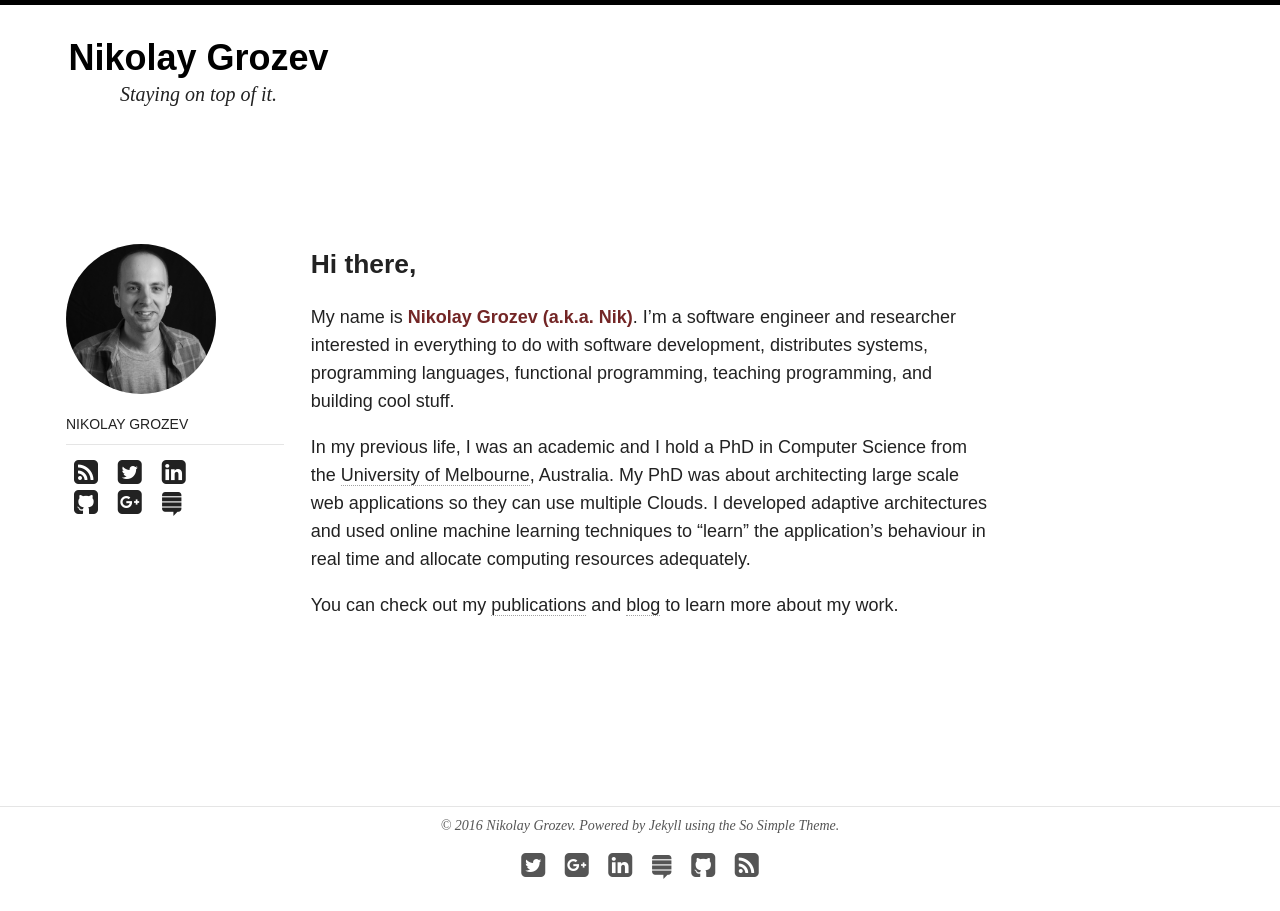
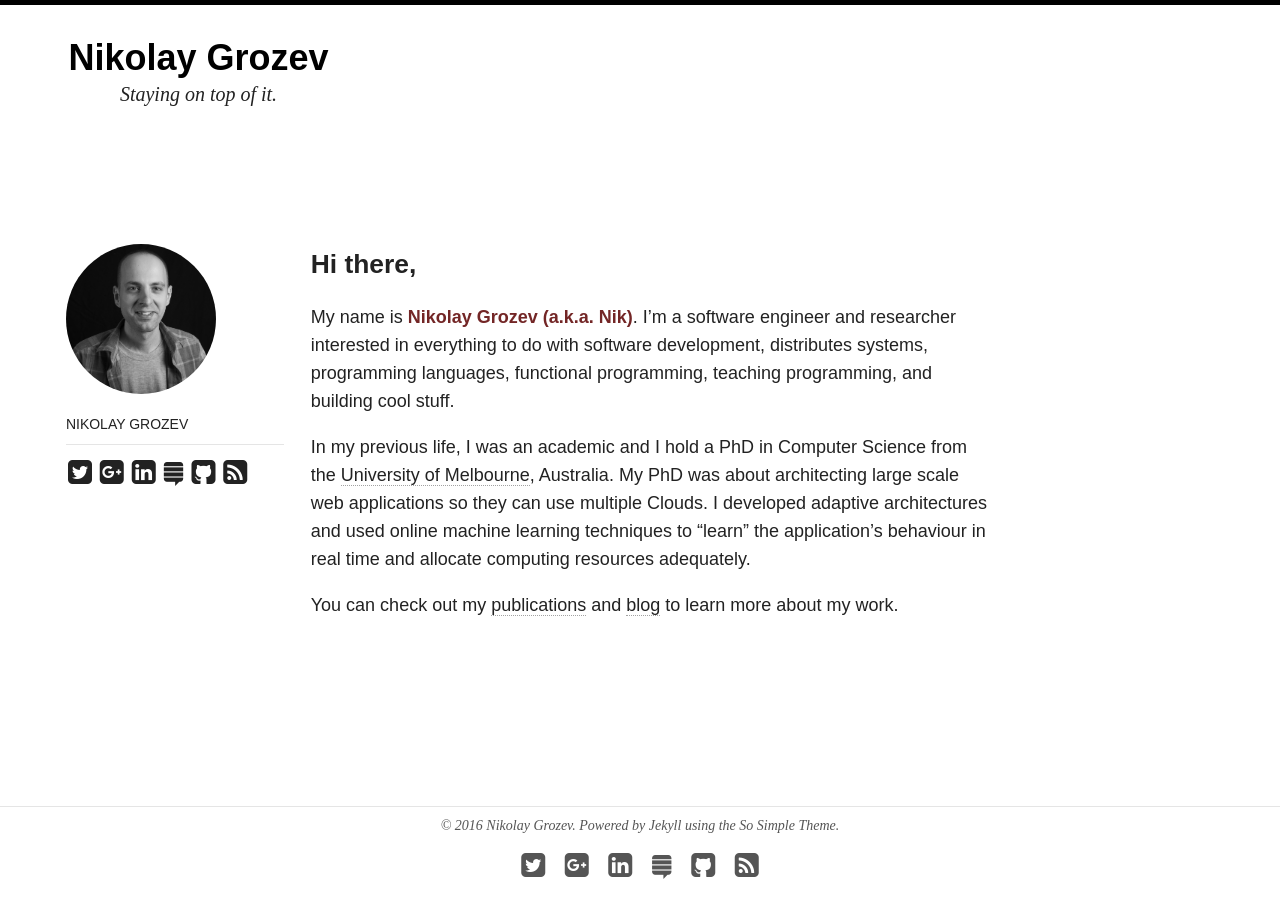
Before and after one commit to nikolayg/nikgrozev-website, a Jekyll site: the page built from index.md, in a window 1280 px wide. Built offline with Jekyll 4.4.1, drawn with Linux system fonts in a browser that asks for light colours; nearby versions of some CDN libraries.

Commit message:
Alligned the social media icons on the about page

```diff
--- a/_layouts/start-page.html
+++ b/_layouts/start-page.html
@@ -29,16 +29,18 @@
         <span class="author vcard"><span class="fn">{{ author.name }}</span></span>
 
         <div class="social-icons">
-          <div>
+          {% if site.owner.twitter %}<a href="https://twitter.com/{{ site.owner.twitter }}" title="{{ site.owner.name}} on Twitter" target="_blank"><i class="fa fa-twitter-square fa-2x"></i></a>{% endif %}
+          {% if site.owner.facebook %}<a href="https://facebook.com/{{ site.owner.facebook }}" title="{{ site.owner.name}} on Facebook" target="_blank"><i class="fa fa-facebook-square fa-2x"></i></a>{% endif %}
+          {% if site.owner.google.plus %}<a href="https://plus.google.com/+{{ site.owner.google.plus }}" title="{{ site.owner.name}} on Google+" target="_blank"><i class="fa fa-google-plus-square fa-2x"></i></a>{% endif %}
+          {% if site.owner.linkedin %}<a href="https://linkedin.com/in/{{ site.owner.linkedin }}" title="{{ site.owner.name}} on LinkedIn" target="_blank"><i class="fa fa-linkedin-square fa-2x"></i></a>{% endif %}
+          {% if site.owner.stackexchange %}<a href="{{ site.owner.stackexchange }}" title="{{ site.owner.name}} on StackExchange" target="_blank"><i class="fa fa-stack-exchange fa-2x"></i></a>{% endif %}
+          {% if site.owner.instagram %}<a href="https://instagram.com/{{ site.owner.instagram }}" title="{{ site.owner.name}} on Instagram" target="_blank"><i class="fa fa-instagram fa-2x"></i></a>{% endif %}
+          {% if site.owner.flickr %}<a href="https://www.flickr.com/photos/{{ site.owner.flickr }}" title="{{ site.owner.name}} on Flickr" target="_blank"><i class="fa fa-flickr fa-2x"></i></a>{% endif %}
+          {% if site.owner.github %}<a href="https://github.com/{{ site.owner.github }}" title="{{ site.owner.name}} on Github" target="_blank"><i class="fa fa-github-square fa-2x"></i></a>{% endif %}
+          {% if site.owner.tumblr %}<a href="http://{{ site.owner.tumblr }}.tumblr.com" title="{{ site.owner.name}} on Tumblr" target="_blank"><i class="fa fa-tumblr-square fa-2x"></i></a>{% endif %}
+          {% if site.owner.pinterest %}<a href="https://www.pinterest.com/{{ site.owner.pinterest }}/" title="{{ site.owner.name}} on Pinterest" target="_blank"><i class="fa fa-pinterest fa-2x"></i></a>{% endif %}
+          {% if site.owner.weibo %}<a href="https://www.weibo.com/u/{{ site.owner.weibo }}/" title="{{ site.owner.name}} on Weibo" target="_blank"><i class="fa fa-weibo fa-2x"></i></a>{% endif %}
           <a href="{{ site.url }}/feed.xml" title="Atom/RSS feed"><i class="fa fa-rss-square fa-2x"></i></a>
-          {% if site.owner.twitter %}<a href="https://twitter.com/{{ site.owner.twitter }}" title="{{ site.owner.name}} on Twitter" target="_blank"><i class="fa fa-twitter-square fa-2x"></i></a>{% endif %}
-          {% if site.owner.linkedin %}<a href="https://linkedin.com/in/{{ site.owner.linkedin }}" title="{{ site.owner.name}} on LinkedIn" target="_blank"><i class="fa fa-linkedin-square fa-2x"></i></a>{% endif %}
-          </div>
-          <div>
-          {% if site.owner.github %}<a href="https://github.com/{{ site.owner.github }}" title="{{ site.owner.name}} on Github" target="_blank"><i class="fa fa-github-square fa-2x"></i></a>{% endif %}
-          {% if site.owner.google.plus %}<a href="https://plus.google.com/+{{ site.owner.google.plus }}" title="{{ site.owner.name}} on Google+" target="_blank"><i class="fa fa-google-plus-square fa-2x"></i></a>{% endif %}
-          {% if site.owner.stackexchange %}<a href="{{ site.owner.stackexchange }}" title="{{ site.owner.name}} on StackExchange" target="_blank"><i class="fa fa-stack-exchange fa-2x"></i></a>{% endif %}
-          </div>
         </div><!-- /.social-icons -->
 
       </footer>
--- a/_sass/_about-page.scss
+++ b/_sass/_about-page.scss
@@ -25,11 +25,19 @@
   }
 }
 
-#start-page{
-  .entry-meta {
+.entry-meta {
     display: none;
     @include media($large) {
       display: block;
     }
-  }
+
+    .social-icons {
+      margin: 1em 0 0.5em;
+      a {
+        padding: 2px 2px;
+        &:hover {
+          color: $black;
+        }
+      }
+    }
 }
--- a/_sass/_footer.scss
+++ b/_sass/_footer.scss
@@ -21,7 +21,7 @@
 /*
    Social media icons
    ========================================================================== */
-
+.footer-wrapper {
   .social-icons {
     margin: 1em 0 2em;
     a {
@@ -31,3 +31,4 @@
       }
     }
   }
+}
```
Lines whose indentation alone changed are shown as unchanged.
